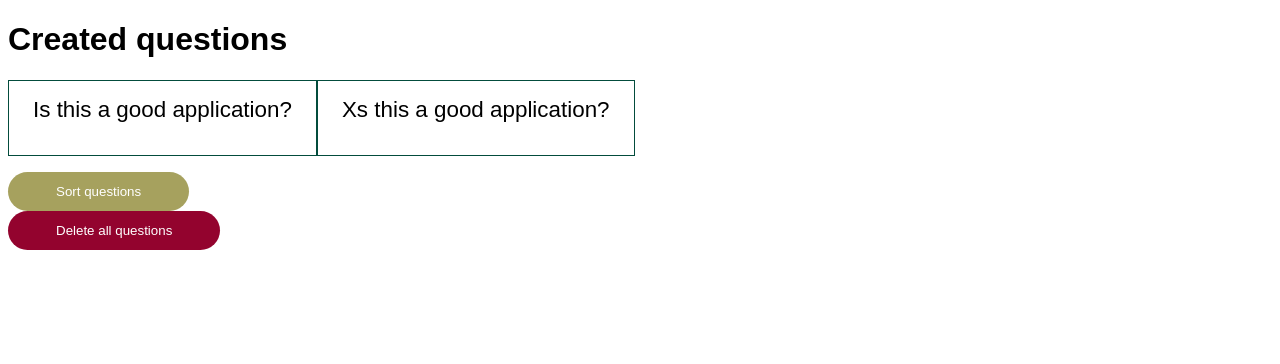
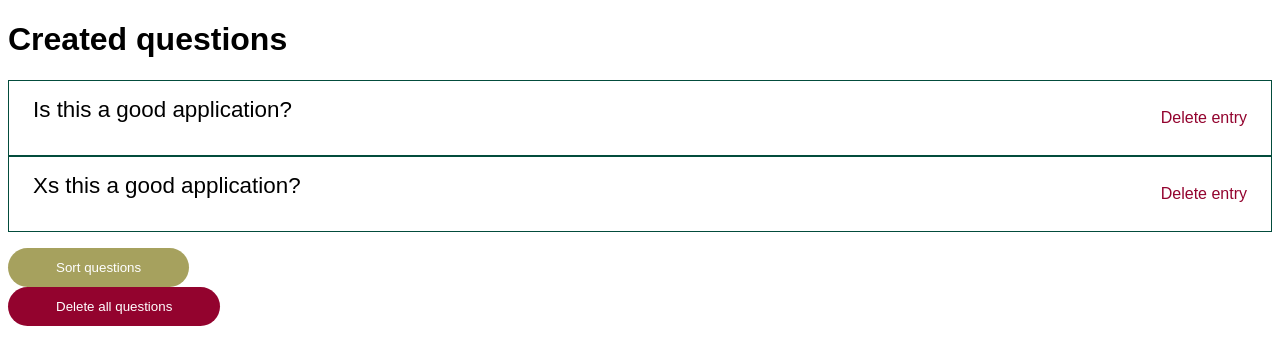
Before and after one commit to EnesOG/qa-app, a React (Create React App) app: page / in a window 1280 px wide. Shown: the top 364 px of the page. Built offline with nearby package versions, Linux system fonts and the light colour scheme.

Commit message:
Updated Question component

```diff
--- a/src/Components/QA/Question.scss
+++ b/src/Components/QA/Question.scss
@@ -1,8 +1,19 @@
 .qa {
-	display: inline-block;
+	display: block;
+
 	padding: 1rem 1.5rem;
 	border: 1px solid var(--primary-color);
 	cursor: pointer;
+
+	&__header {
+		display: flex;
+		justify-content: space-between;
+		align-items: center;
+	}
+
+	&__delete {
+		color: var(--danger-color);
+	}
 
 	&__container {
 		margin-bottom: 1rem;
--- a/src/Components/QA/Question.tsx
+++ b/src/Components/QA/Question.tsx
@@ -2,12 +2,25 @@ import { useState } from "react";
 import { QuestionAndAnswer } from "../../Reducers/qaReducer";
 import "./Question.scss";
 
-const Question = ({ question, answer }: QuestionAndAnswer) => {
+interface QuestionAndAnswerProps extends QuestionAndAnswer {
+	onDeleteClick: (event: React.MouseEvent<HTMLDivElement, MouseEvent>) => void;
+}
+
+const Question = ({
+	question,
+	answer,
+	onDeleteClick,
+}: QuestionAndAnswerProps) => {
 	const [extended, setExtended] = useState(false);
 
 	return (
 		<div onClick={() => setExtended(!extended)} className="qa">
-			<div className="qa__question">{question}</div>
+			<div className="qa__header">
+				<div className="qa__question">{question}</div>
+				<div onClick={onDeleteClick} className="qa__delete">
+					Delete entry
+				</div>
+			</div>
 			<div className={`qa__answer ${extended && `qa__answer-active`}`}>
 				{answer}
 			</div>
```
